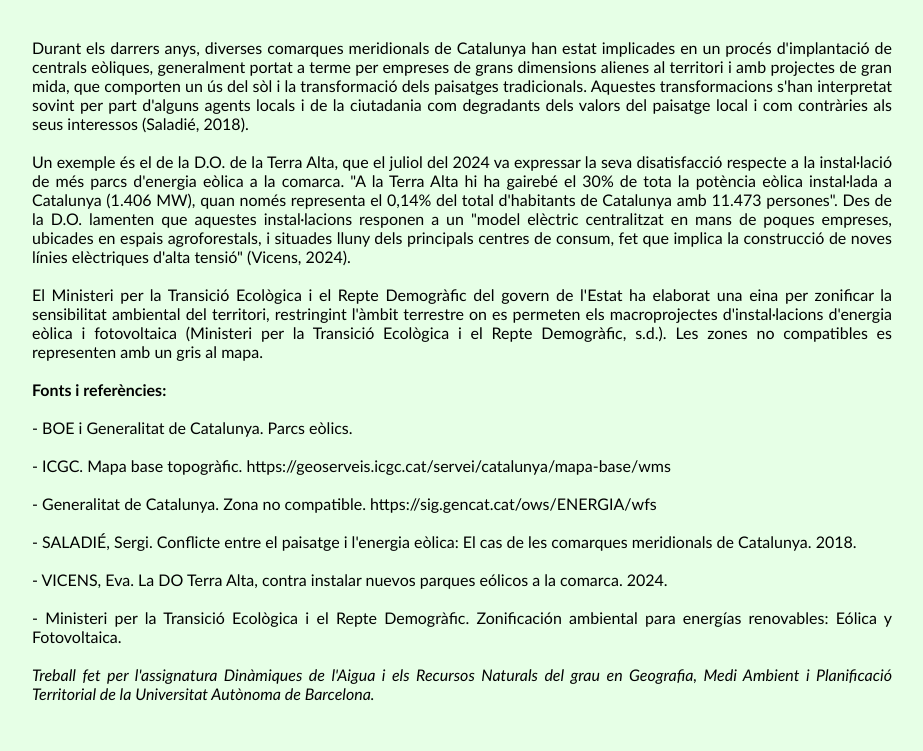
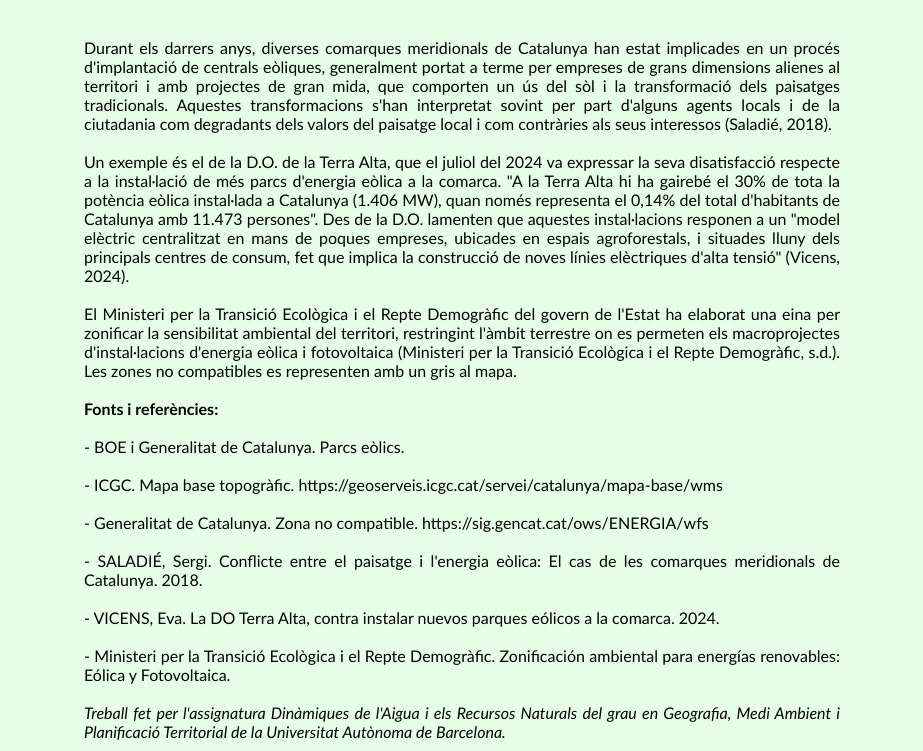
Before and after one commit to hugordlm/geohugo.github.io, a plain HTML site: page aerogeneradorsterraalta.html in a window 1280 px wide. Shown: the part 578-1329 px from the top of the page, without its empty margins (178-1101 px from the left). Before the commit the page ends 1291 px from the top, so only its background shows below. Drawn offline with Linux system fonts and the light colour scheme.

Commit message:
Update style.css

```diff
--- a/style.css
+++ b/style.css
@@ -70,6 +70,6 @@ h1{
 .cos{
     text-align: justify;
     text-justify: inter-word;
-    padding-left: 200px;
-    padding-right: 200px;
+    padding-left: 20%;
+    padding-right: 20%;
 }
```
